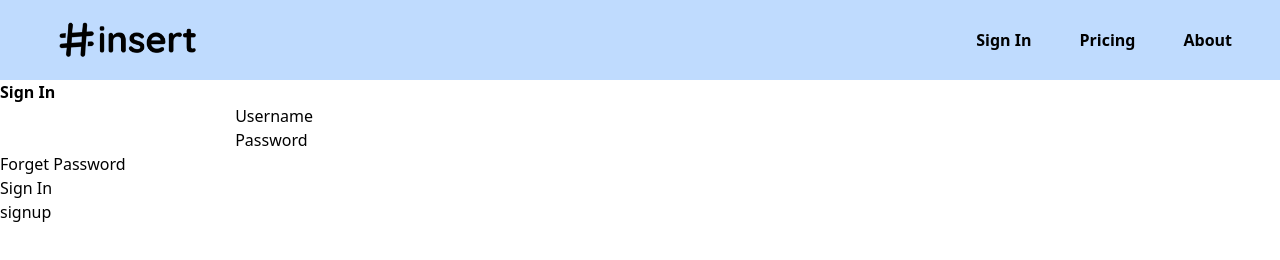
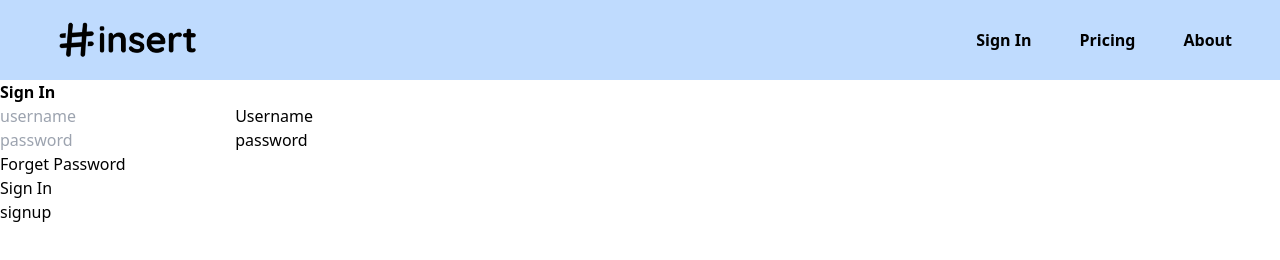
Before and after one commit to hash-insert/live-test-1, a plain HTML site: page task-1.html in a window 1280 px wide. Drawn offline with nearby package versions, Linux system fonts and the light colour scheme.

Commit message:
changes done in live test

```diff
--- a/task-1.html
+++ b/task-1.html
@@ -23,14 +23,15 @@
     <!-- Write your code below -->
    <div class="center">
     <h1><b>Sign In</b></h1>
+    <div class="bg-blue center "></div>
         <form method="post">
         <div class="txt_field">
-        <input type="text" required>
+            <input type="text" name="" id="" placeholder="username" >
         <label>Username</label>
     </div>
     <div class="txt_field">
-            <input type="Password" required>
-            <label>Password</label>
+            <input type="Password" name="" id="" placeholder="password" >
+            <label>password</label>
     </div>
     <div class="pass">Forget Password</div>
     <input type="submit" value="Sign In">
```
